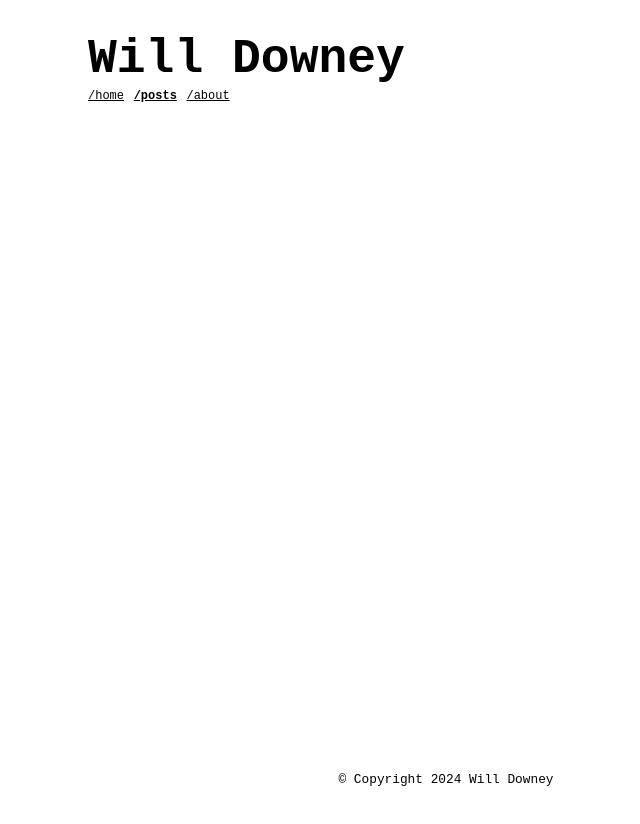
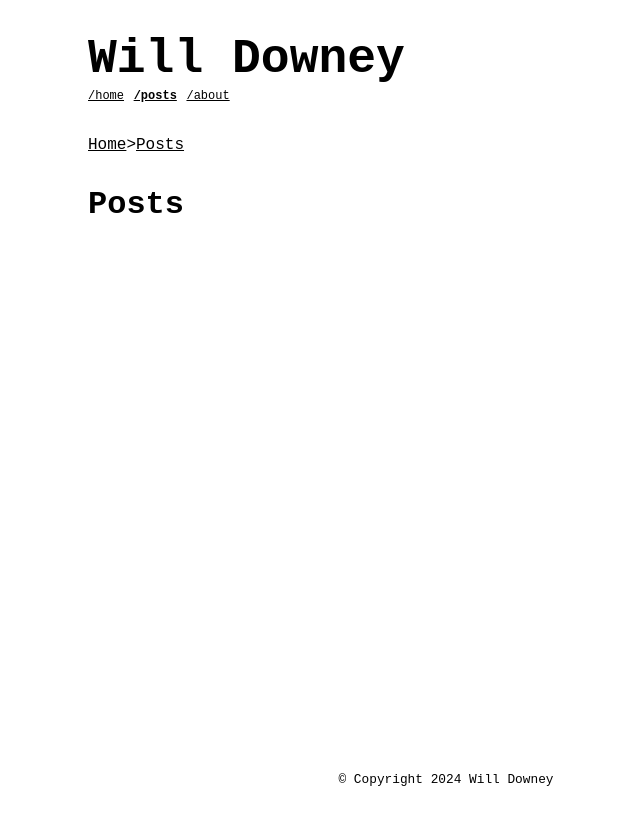
Before and after one commit to wrdowney/website, a plain HTML site: page posts.html in a window 1280 px wide. Shown: the whole page, without its empty margins (202-842 px from the left). Drawn offline with Linux system fonts and the light colour scheme; no server answers.

Commit message:
change structure

```diff
--- a/posts.html
+++ b/posts.html
@@ -12,8 +12,11 @@
         <a href="posts.html" style="font-weight:bold;">/posts</a>
         <a href="about.html">/about</a>
       </div>
-      <div class="posts" id="posts">
-        <script src="//rss.bloople.net/?url=https%3A%2F%2Fmedium.com%2F%40wdowney20%2Ffeed&showtitle=false&type=js"></script>
+      <div id = "dir">
+          <a href="index.html">Home</a> > <a href="posts.html">Posts</a>
+      </div>
+      <div id="posts">
+        <h2> Posts </h2>
         <script src="posts.js"></script>
       </div>
     </div>
```
